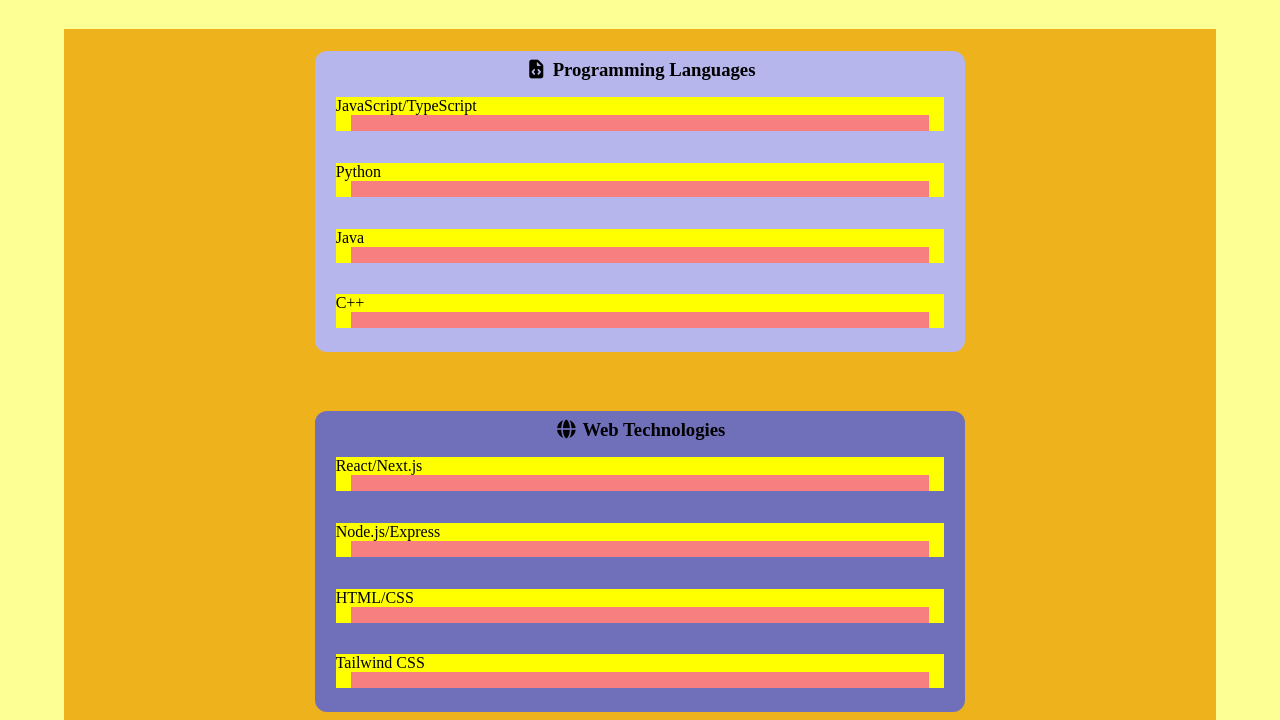
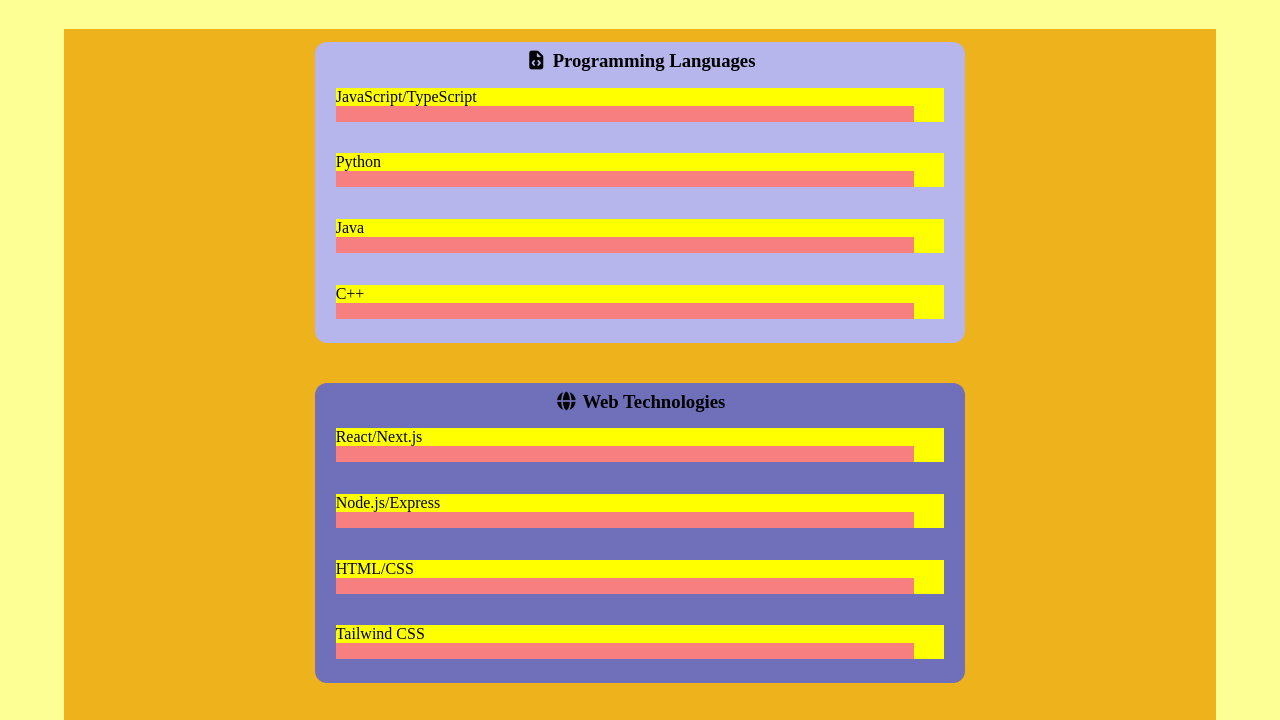
Before and after one commit to vishal-khilari/portfolio, a plain HTML site: page index.html in a window 1280 px wide. Shown: the part 1015-1735 px from the top of the page. Drawn offline with Linux system fonts and the light colour scheme.

Commit message:
Working div '%' in 2nd section of 'skill & expertise' is done.

```diff
--- a/style.css
+++ b/style.css
@@ -264,7 +264,6 @@ main {
     background-color: rgb(237, 178, 28);
     display: grid;
     grid-template-columns: repeat(auto-fit, minmax(300px, 650px));
-    grid-auto-rows: 40vh;
     align-items: center;
     justify-content: center;
     gap: 5vh;
@@ -286,8 +285,8 @@ main {
 .sel{
     background-color: rgb(248, 127, 127);
     height: 1rem;
-    width: 95%;
-    place-self: center;
+    width: 95%; /*adjust %*/
+    place-self: left;
 }
 div1, div2, div3, div4{
     margin:2.5% 2%;
```
